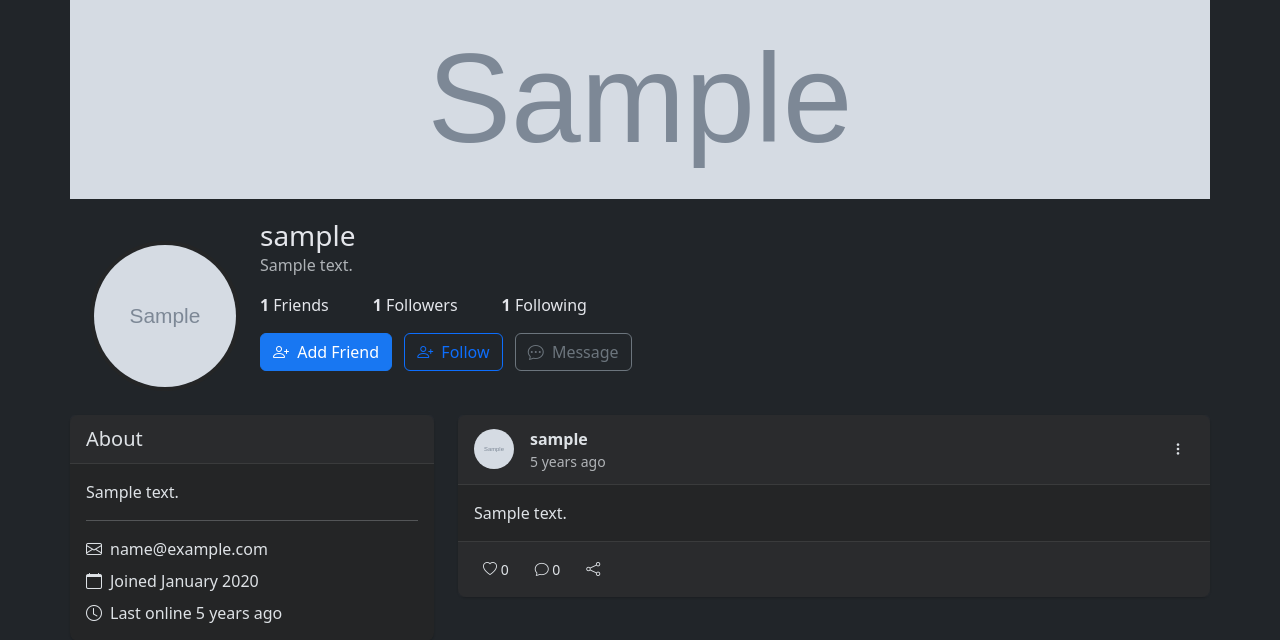
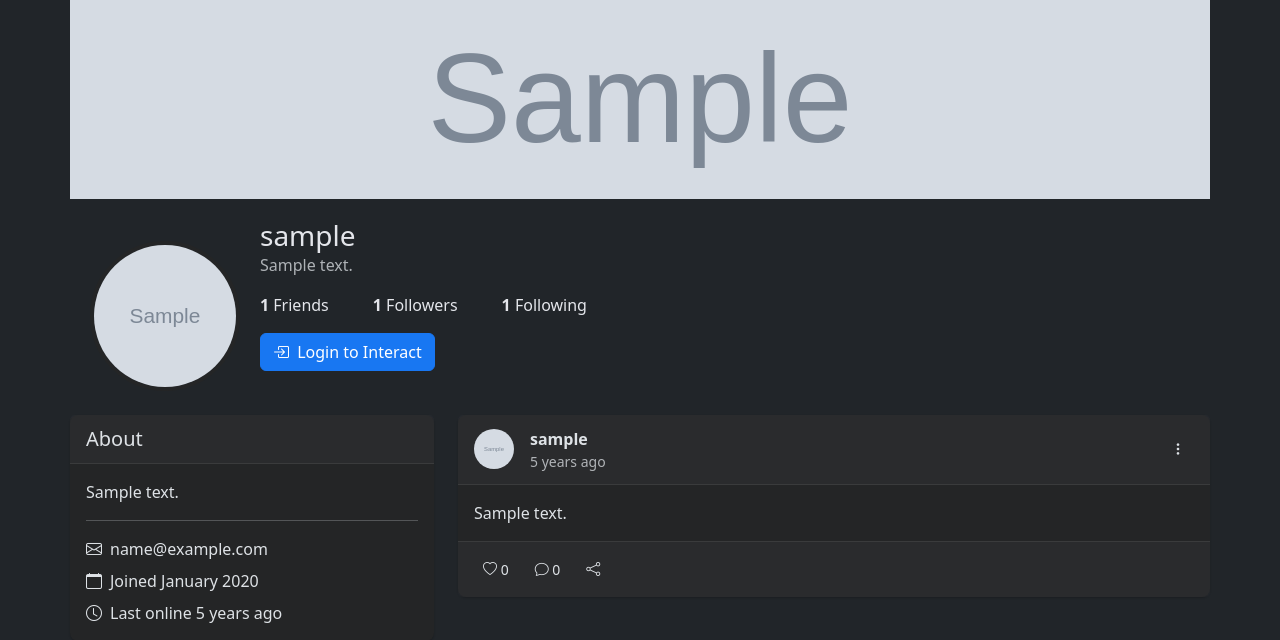
Before and after one commit to sanjida-777/Social-Media-v2, a Flask app: page /auth/profile/sample in a window 1280 px wide. Shown: the part 103-743 px from the top of the page. Run offline with Flask 3, Linux system fonts and the light colour scheme; tables that the repository leaves empty hold one stand-in row (values such as "Sample post"); grey boxes marked "Sample" are stand-in pictures; some libraries are stand-ins or nearby versions.

Commit message:
enhanced more v1.0.0

```diff
--- a/static/js/profile.js
+++ b/static/js/profile.js
@@ -198,13 +198,22 @@ const profileModule = (function() {
   function renderProfileActions(user, friendshipStatus, isFollowing) {
     const currentUserId = getCurrentUserId();
 
+    // If not logged in, show login button
+    if (!currentUserId) {
+      return `
+        <a href="/auth/login" class="btn btn-primary me-2">
+          <i class="bi bi-box-arrow-in-right me-1"></i> Login to Interact
+        </a>
+      `;
+    }
+
     // If this is the current user's profile
     if (user.id == currentUserId) {
       return `
-        <a href="/profile/edit" class="btn btn-outline-primary me-2">
+        <a href="/auth/settings" class="btn btn-outline-primary me-2">
           <i class="bi bi-pencil me-1"></i> Edit Profile
         </a>
-        <a href="/settings" class="btn btn-outline-secondary">
+        <a href="/auth/settings" class="btn btn-outline-secondary">
           <i class="bi bi-gear me-1"></i> Settings
         </a>
       `;
--- a/templates/profile.html
+++ b/templates/profile.html
@@ -151,6 +151,11 @@
 {% endblock %}
 
 {% block extra_scripts %}
+<!-- Add current user ID for JavaScript -->
+{% if g.user %}
+<input type="hidden" id="current-user-id" value="{{ g.user.id }}">
+{% endif %}
+
 <script>
     document.addEventListener('DOMContentLoaded', function() {
         // Load profile data
```
